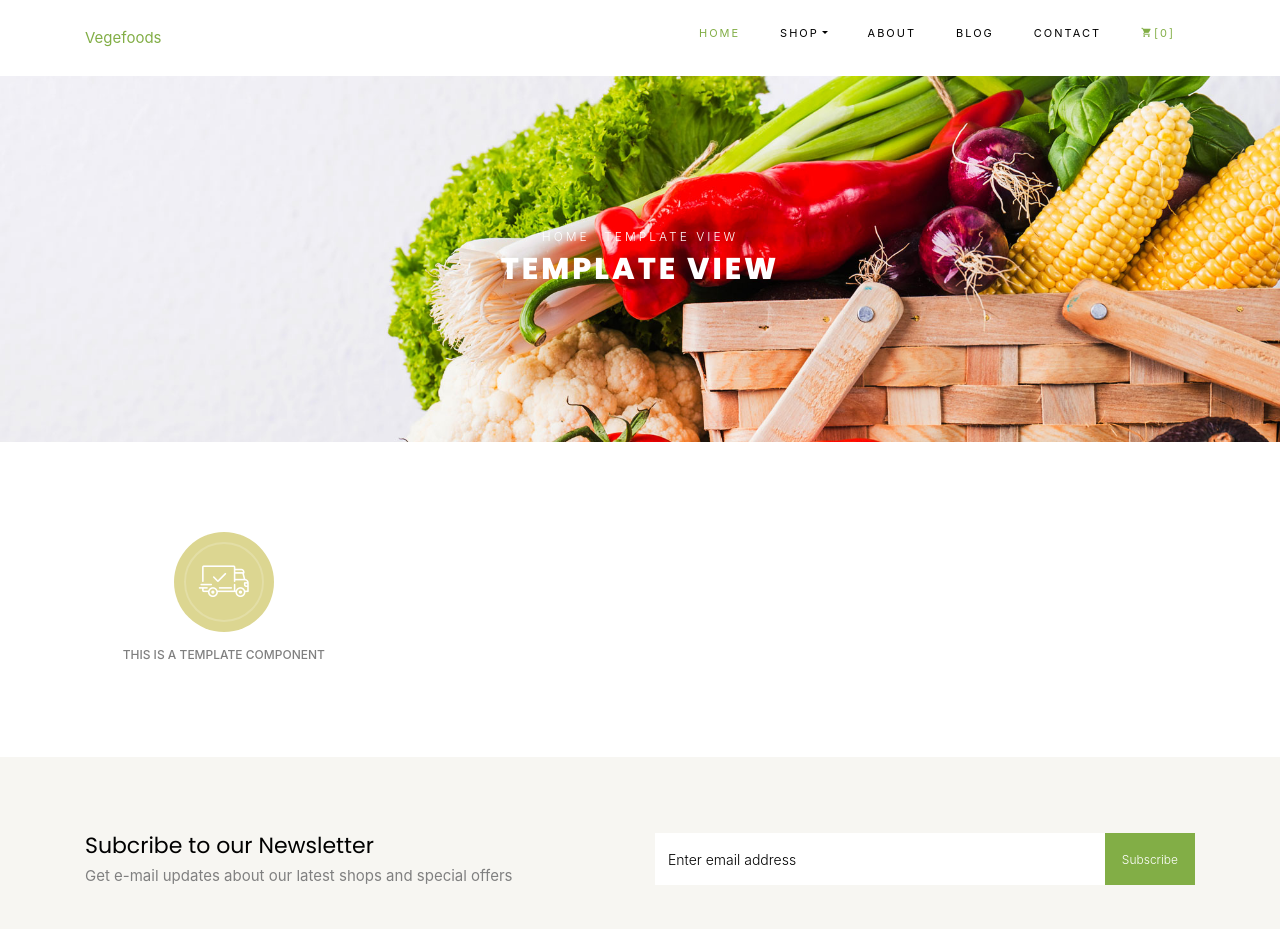
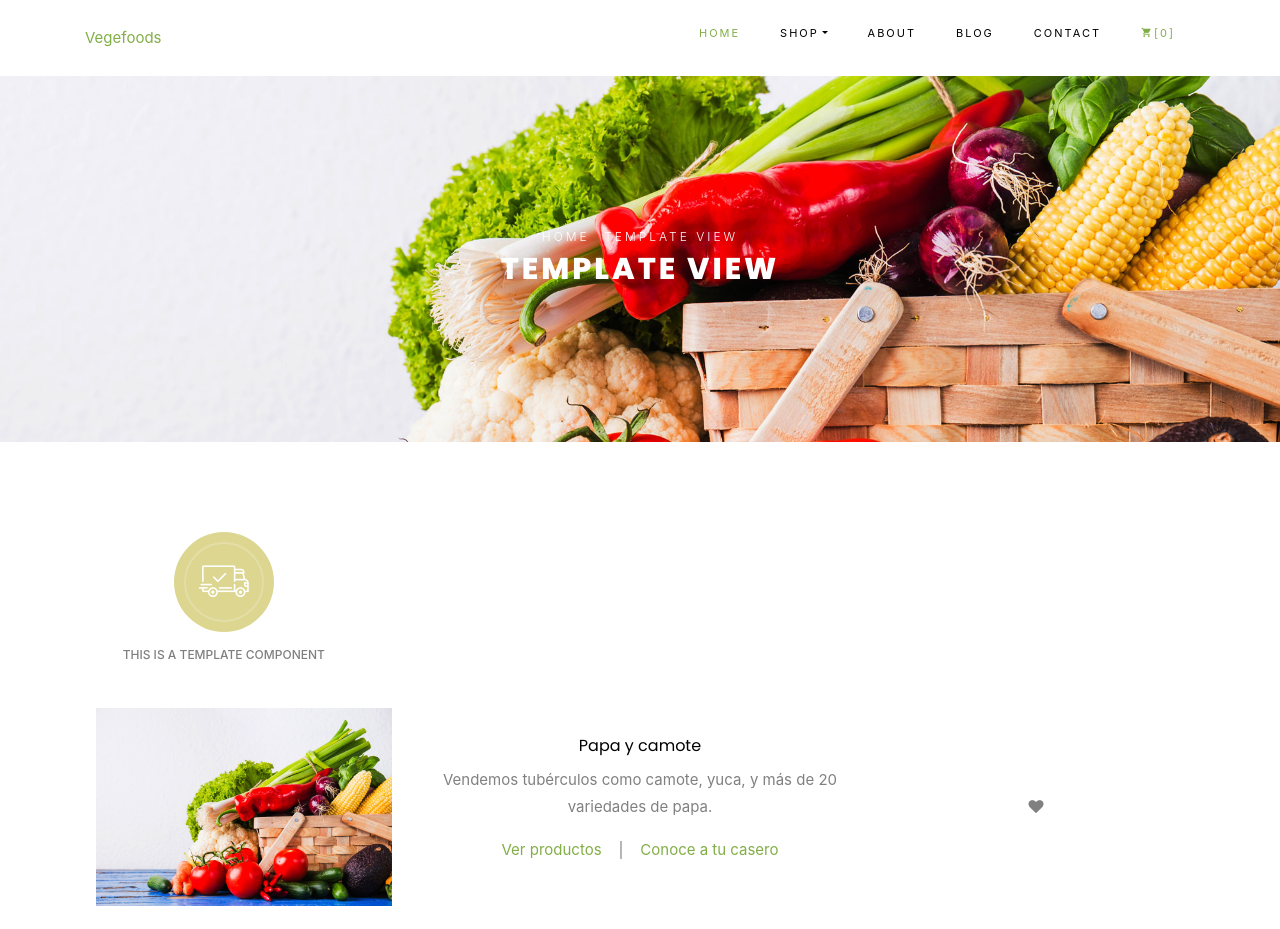
Before and after one commit to sergiorivasmedina/ECommerce-ReactJS, a React (Create React App) app: page /template in a window 1280 px wide. Shown: the top 929 px of the page. Built offline with nearby package versions, Linux system fonts and the light colour scheme.

Commit message:
ShopDescription

```diff
--- /dev/null
+++ b/public/css/custom.css
@@ -0,0 +1,3 @@
+.width20 {
+    width: 20%;
+}
--- a/public/index.html
+++ b/public/index.html
@@ -48,7 +48,7 @@
     <link rel="stylesheet" href="css/flaticon.css">
     <link rel="stylesheet" href="css/icomoon.css">
     <link rel="stylesheet" href="css/style.css">
-
+    <link rel="stylesheet" href="css/custom.css">
   </head>
   <body>
     <noscript>You need to enable JavaScript to run this app.</noscript>
--- /dev/null
+++ b/src/components/AgroferiaCliente/ShopDescription.js
@@ -0,0 +1,31 @@
+import React from 'react';
+
+class ShopDescription extends React.Component {
+  render() {
+    let status;
+
+    return (
+        <table className="table">
+        <tbody>
+            <tr className="text-center">
+
+                <td className="width20 image-prod"><img className="img-fluid" src={this.props.imageUrl}
+                    alt="Colorlib Template"></img></td>
+                <td className="product-name">
+                    <h3>{this.props.shopName}</h3>
+                    <p>{this.props.shopDetail}</p>
+                    <p><a href="">Ver productos</a> &nbsp;&nbsp; | &nbsp;&nbsp; <a href="">Conoce a tu casero</a></p>
+                </td>
+                <td className="icon-heart width20" onClick="activateHeart()">
+
+                </td>
+
+            </tr>
+        </tbody>
+    </table>
+    );
+  }
+
+}
+
+export default ShopDescription;
--- a/src/components/AgroferiaCliente/TemplateComponent.js
+++ b/src/components/AgroferiaCliente/TemplateComponent.js
@@ -1,8 +1,10 @@
 import React, { Component } from 'react'
+import ShopDescription from './ShopDescription'
 
 export default class TemplateComponent extends Component {
     render() {
         return (
+          <div>
             <div className="col-md-3 text-center d-flex align-self-stretch ">
                 <div className="media block-6 services mb-md-0 mb-4">
                   <div className="icon bg-color-4 active d-flex justify-content-center align-items-center mb-2">
@@ -14,6 +16,8 @@ export default class TemplateComponent extends Component {
                   </div>
                 </div>
               </div>
+              <ShopDescription shopName="Papa y camote" shopDetail="Vendemos tubérculos como camote, yuca, y más de 20 variedades de papa." imageUrl="./images/bg_1.jpg"></ShopDescription>
+              </div>
         )
     }
 }
```
